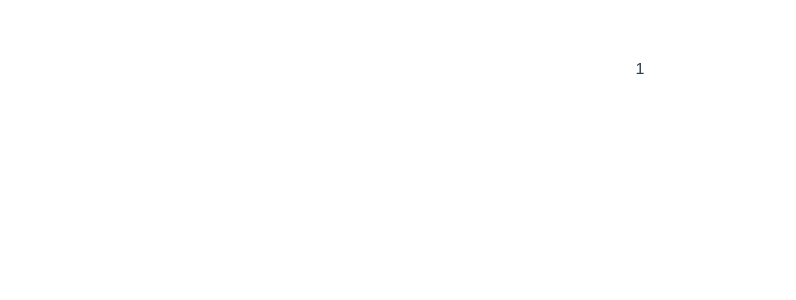
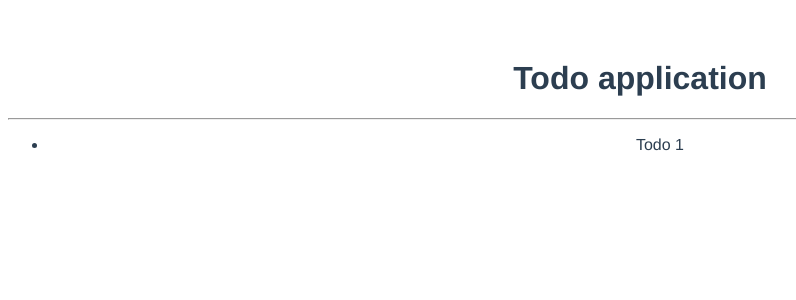
Before and after one commit to Alena2020/vue-todo-app, a Vue app: page / in a window 1280 px wide. Shown: the top 300 px of the page, without its empty margins (0-796 px from the left). Built offline with nearby package versions, Linux system fonts and the light colour scheme.

Commit message:
added component  TodoList

```diff
--- a/src/App.vue
+++ b/src/App.vue
@@ -1,11 +1,18 @@
 <template>
-  <div id="app">1</div>
+  <div id="app">
+    <h1>Todo application</h1>
+    <hr />
+    <TodoList />
+  </div>
 </template>
 
 <script>
+import TodoList from "@/components/TodoList";
 export default {
   name: "App",
-  components: {},
+  components: {
+    TodoList,
+  },
 };
 </script>
 
--- /dev/null
+++ b/src/components/TodoList.vue
@@ -0,0 +1,7 @@
+<template>
+  <div>
+    <ul>
+      <li>Todo 1</li>
+    </ul>
+  </div>
+</template>
```
